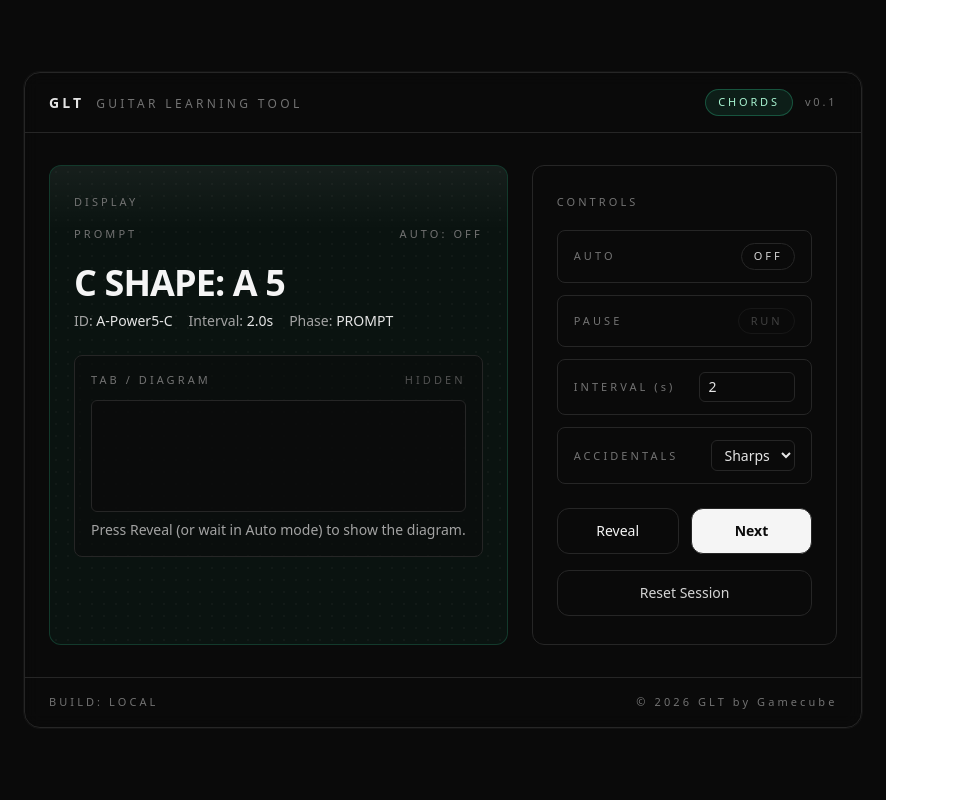
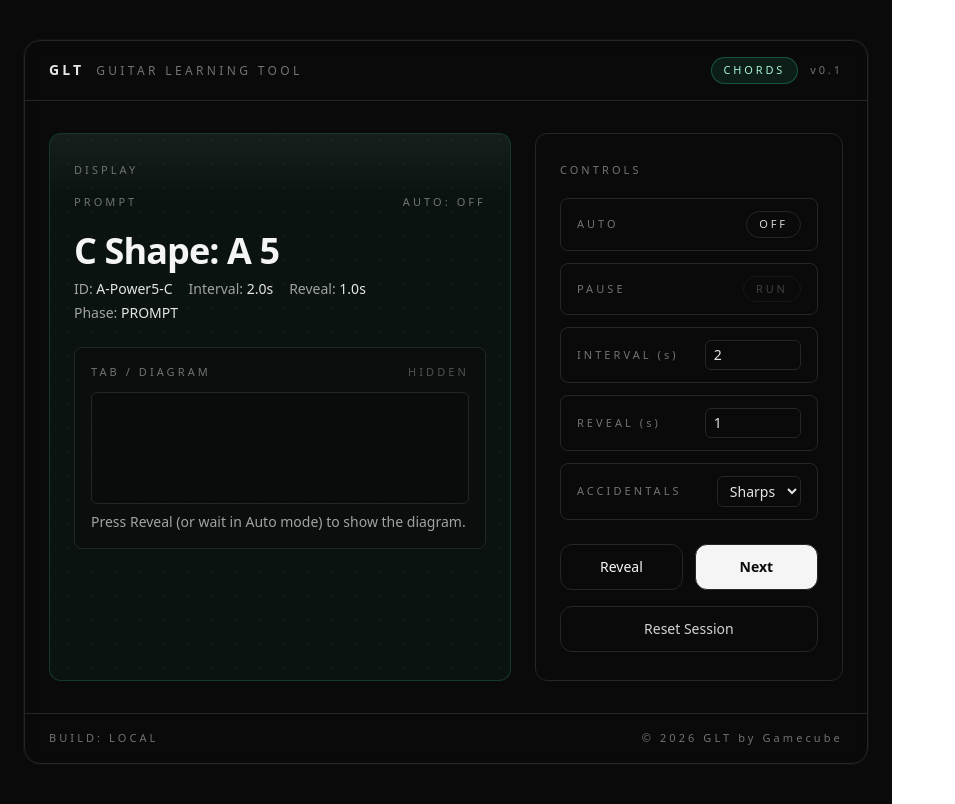
Before and after one commit to Gamecubee/GLT, a React (Vite) app: page / in a window 1280 px wide. Shown: the whole page, without its empty margins (0-955 px from the left). Built offline with nearby package versions, Linux system fonts and the light colour scheme.

Commit message:
added second separate timer from reveal to new chord

```diff
--- a/src/domain/chords.ts
+++ b/src/domain/chords.ts
@@ -20,7 +20,7 @@ export function formatChordPrompt(
 ): string {
   const formattedRoot = formatRoot(chord.root, preference);
   const typeLabel = CHORD_TYPE_UI_LABEL[chord.type];
-  return `${chord.shape} SHAPE: ${formattedRoot} ${typeLabel}`;
+  return `${chord.shape} Shape: ${formattedRoot} ${typeLabel}`;
 }
 
 // String id for history purposes
--- a/src/features/chords/ChordsControls.tsx
+++ b/src/features/chords/ChordsControls.tsx
@@ -4,12 +4,14 @@ type Props = {
   auto: boolean;
   paused: boolean;
   intervalSeconds: number;
+  revealSeconds: number;
   isRevealed: boolean;
   accidentalPreference: AccidentalPreference;
 
   onToggleAuto: () => void;
   onTogglePause: () => void;
   onIntervalChange: (value: string) => void;
+  onRevealSecondsChange: (value: string) => void;
   onAccidentalChange: (value: string) => void;
 
   onReveal: () => void;
@@ -78,7 +80,20 @@ export function ChordsControls(props: Props) {
             className="w-24 rounded-md border border-neutral-800 bg-neutral-950 px-2 py-1 text-sm text-neutral-200 outline-none focus:border-neutral-700"
           />
         </div>
-
+        {/* REVEAL */}
+        <div className="flex items-center justify-between rounded-lg border border-neutral-800 bg-neutral-950 px-4 py-3">
+          <div className="text-[11px] tracking-[0.28em] text-neutral-500">
+            REVEAL (s)
+          </div>
+          <input
+            type="number"
+            min={0.2}
+            step={0.1}
+            value={props.revealSeconds}
+            onChange={(e) => props.onRevealSecondsChange(e.target.value)}
+            className="w-24 rounded-md border border-neutral-800 bg-neutral-950 px-2 py-1 text-sm text-neutral-200 outline-none focus:border-neutral-700"
+          />
+        </div>
         {/* ACCIDENTALS */}
         <div className="flex items-center justify-between rounded-lg border border-neutral-800 bg-neutral-950 px-4 py-3">
           <div className="text-[11px] tracking-[0.28em] text-neutral-500">
--- a/src/features/chords/ChordsDisplay.tsx
+++ b/src/features/chords/ChordsDisplay.tsx
@@ -8,6 +8,7 @@ type Props = {
   auto: boolean;
   paused: boolean;
   intervalSeconds: number;
+  revealSeconds: number;
 };
 
 export function ChordsDisplay(props: Props) {
@@ -44,6 +45,12 @@ export function ChordsDisplay(props: Props) {
             </span>
           </span>
           <span>
+            Reveal:{" "}
+            <span className="text-neutral-200">
+              {props.revealSeconds.toFixed(1)}s
+            </span>
+          </span>
+          <span>
             Phase:{" "}
             <span className="text-neutral-200">
               {isRevealed ? "REVEALED" : "PROMPT"}
--- a/src/features/chords/ChordsTool.tsx
+++ b/src/features/chords/ChordsTool.tsx
@@ -19,6 +19,7 @@ type Action =
   | { type: "TOGGLE_AUTO" }
   | { type: "TOGGLE_PAUSE" }
   | { type: "SET_INTERVAL_SECONDS"; seconds: number }
+  | { type: "SET_REVEAL_SECONDS"; seconds: number }
   | {
       type: "UPDATE_RANDOMIZER_SETTINGS";
       patch: Partial<ChordRandomizerSettings>;
@@ -46,6 +47,7 @@ function makeInitialState(): ChordsState {
     auto: false,
     paused: false,
     intervalSeconds: 2,
+    revealSeconds: 1,
   };
 }
 
@@ -76,6 +78,13 @@ function reducer(state: ChordsState, action: Action): ChordsState {
         ? action.seconds
         : state.intervalSeconds;
       return { ...state, intervalSeconds: Math.max(0.2, seconds) };
+    }
+
+    case "SET_REVEAL_SECONDS": {
+      const seconds = Number.isFinite(action.seconds)
+        ? action.seconds
+        : state.revealSeconds;
+      return { ...state, revealSeconds: Math.max(0.2, seconds) };
     }
 
     case "UPDATE_RANDOMIZER_SETTINGS": {
@@ -123,17 +132,28 @@ export function ChordsTool() {
   const isRevealed = state.phase === "revealed";
 
   // auto: prompt -> reveal -> next (loop)
+  // auto: prompt -> reveal -> next (loop)
   useEffect(() => {
     if (!state.auto) return;
     if (state.paused) return;
 
-    const delayMs = Math.round(state.intervalSeconds * 1000);
+    const delaySeconds =
+      state.phase === "prompt" ? state.intervalSeconds : state.revealSeconds;
+
+    const delayMs = Math.round(delaySeconds * 1000);
+
     const t = window.setTimeout(() => {
       dispatch({ type: state.phase === "prompt" ? "REVEAL" : "NEXT" });
     }, delayMs);
 
     return () => window.clearTimeout(t);
-  }, [state.auto, state.paused, state.intervalSeconds, state.phase]);
+  }, [
+    state.auto,
+    state.paused,
+    state.intervalSeconds,
+    state.revealSeconds,
+    state.phase,
+  ]);
 
   return (
     <div className="grid gap-6 md:grid-cols-[1.2fr_0.8fr]">
@@ -144,18 +164,23 @@ export function ChordsTool() {
         auto={state.auto}
         paused={state.paused}
         intervalSeconds={state.intervalSeconds}
+        revealSeconds={state.revealSeconds}
       />
 
       <ChordsControls
         auto={state.auto}
         paused={state.paused}
         intervalSeconds={state.intervalSeconds}
+        revealSeconds={state.revealSeconds}
         isRevealed={isRevealed}
         accidentalPreference={state.displaySettings.accidentalPreference}
         onToggleAuto={() => dispatch({ type: "TOGGLE_AUTO" })}
         onTogglePause={() => dispatch({ type: "TOGGLE_PAUSE" })}
         onIntervalChange={(v) =>
           dispatch({ type: "SET_INTERVAL_SECONDS", seconds: Number(v) })
+        }
+        onRevealSecondsChange={(v) =>
+          dispatch({ type: "SET_REVEAL_SECONDS", seconds: Number(v) })
         }
         onAccidentalChange={(v) => {
           if (!isAccidentalPreference(v)) return;
--- a/src/features/chords/types.ts
+++ b/src/features/chords/types.ts
@@ -18,4 +18,5 @@ export type ChordsState = {
   auto: boolean;
   paused: boolean;
   intervalSeconds: number;
+  // aggiungere secondo intervallo per reveal
 };
```
